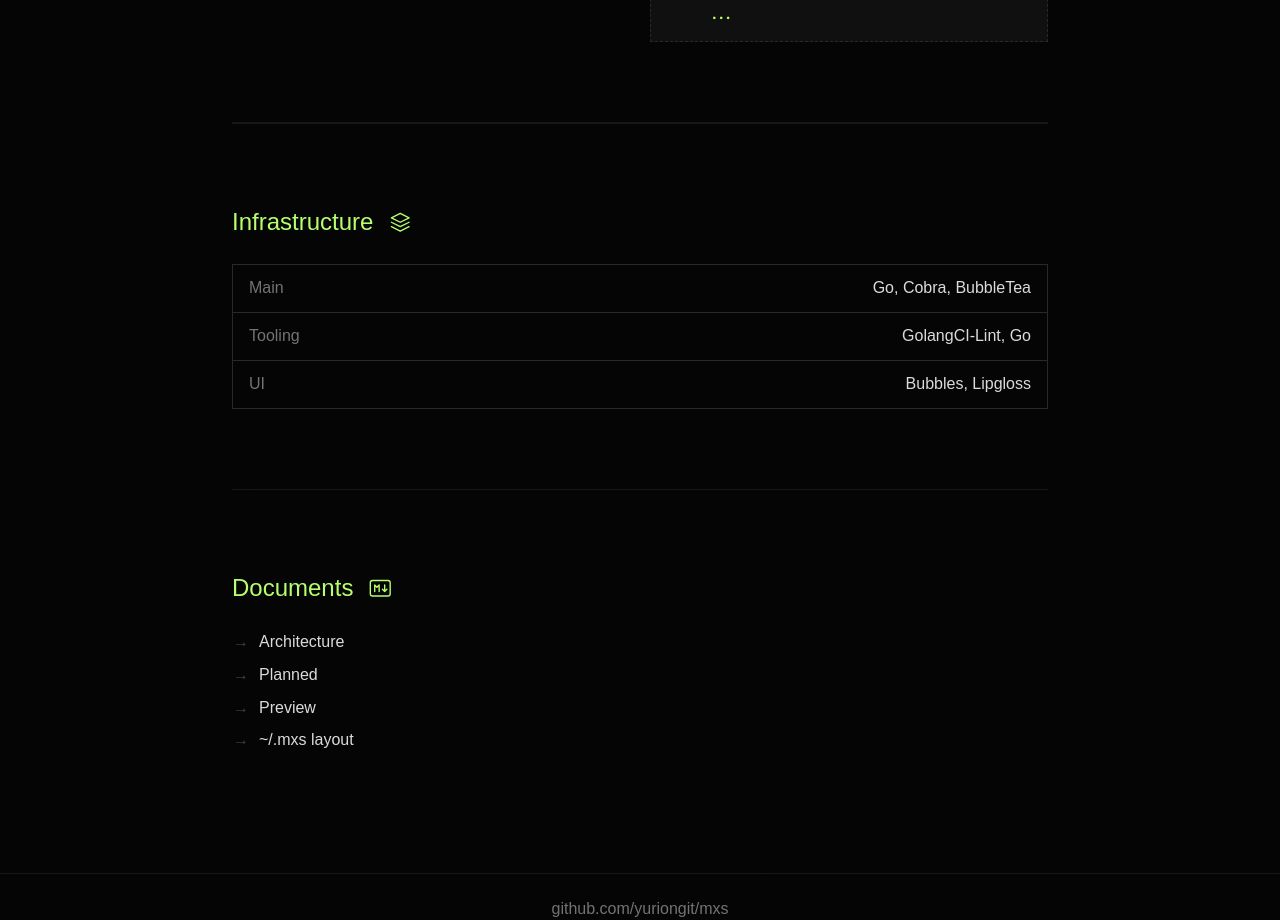
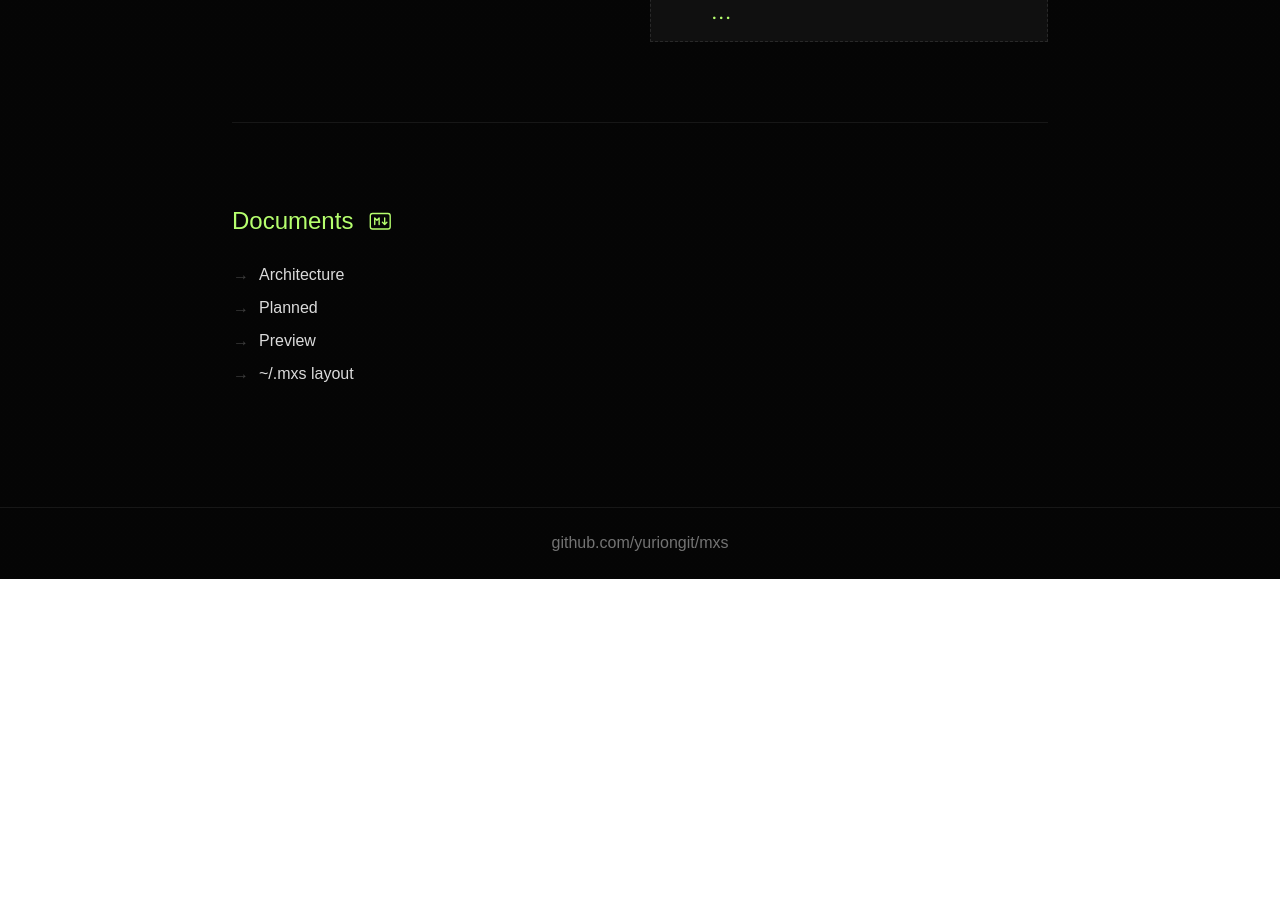
Before and after one commit to yuriongit/mxs-web, a React (Vite) app: page / in a window 1280 px wide. Shown: the part 3500-4420 px from the top of the page. After the commit the page ends 4079 px from the top, so only its background shows below. Built offline with nearby package versions, Linux system fonts and the light colour scheme; a web font is replaced by a local one.

Commit message:
feat(home-sections): replace Infrastructure section with InfrastructureSection component

```diff
--- a/src/pages/home/Home.jsx
+++ b/src/pages/home/Home.jsx
@@ -1,10 +1,8 @@
 import {
   IconMarkdown,
-  IconStack2,
 } from "@tabler/icons-react"
 import {
   docs,
-  infrastructure,
 } from "../../info"
 import { Section } from "../../shared/ui/Section"
 import { Installation } from "./sections/InstallationSection"
@@ -23,16 +21,6 @@ export const Home = () => (
       <Installation />
       <BuildFromSourceSection/>
       <YourScriptsHomeSection/>
-      <Section id="infrastructure" title="Infrastructure" icon={IconStack2}>
-        <dl className="divide-y divide-box-outline border border-box-outline text-sm">
-          {infrastructure.map(([k, v]) => (
-            <div key={k} className="flex justify-between gap-4 px-4 py-3">
-              <dt className="text-subnote">{k}</dt>
-              <dd className="text-right text-paragraph">{v}</dd>
-            </div>
-          ))}
-        </dl>
-      </Section>
 
       <Section
         id="documents"
```
